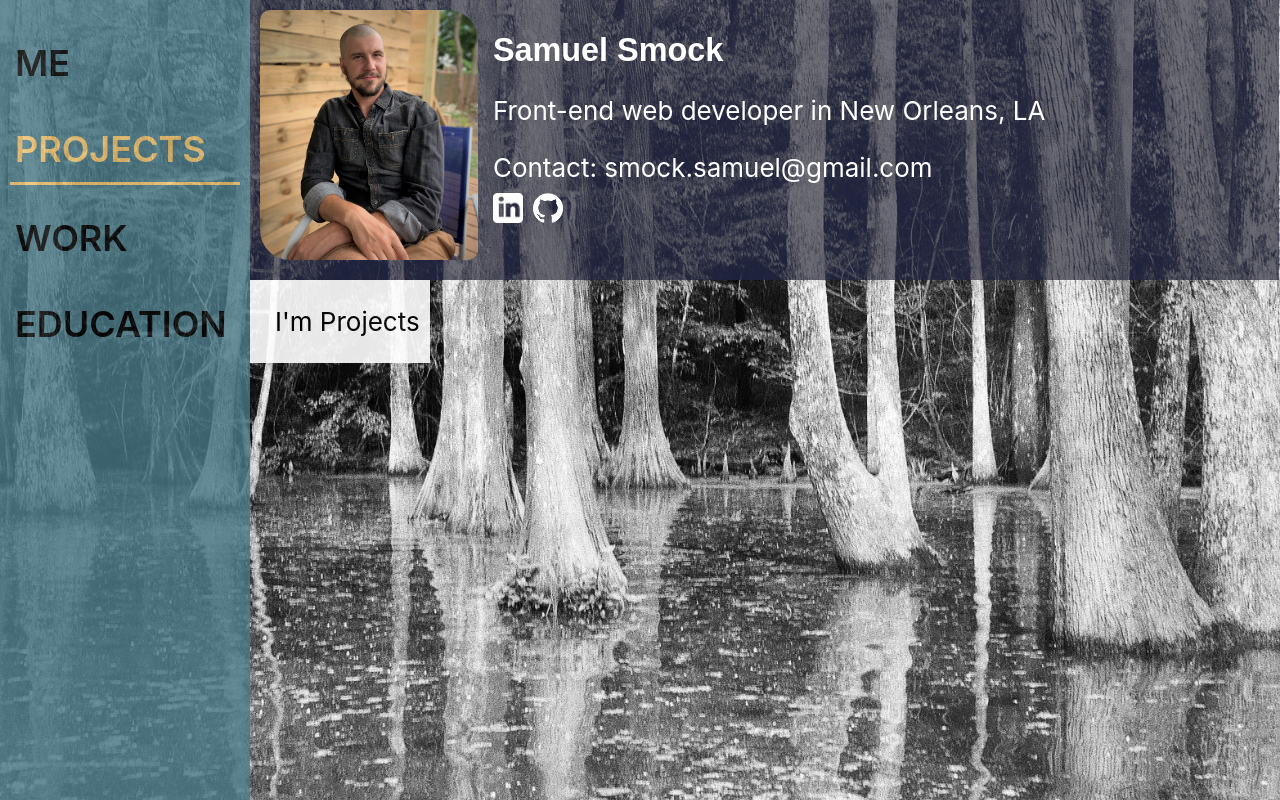
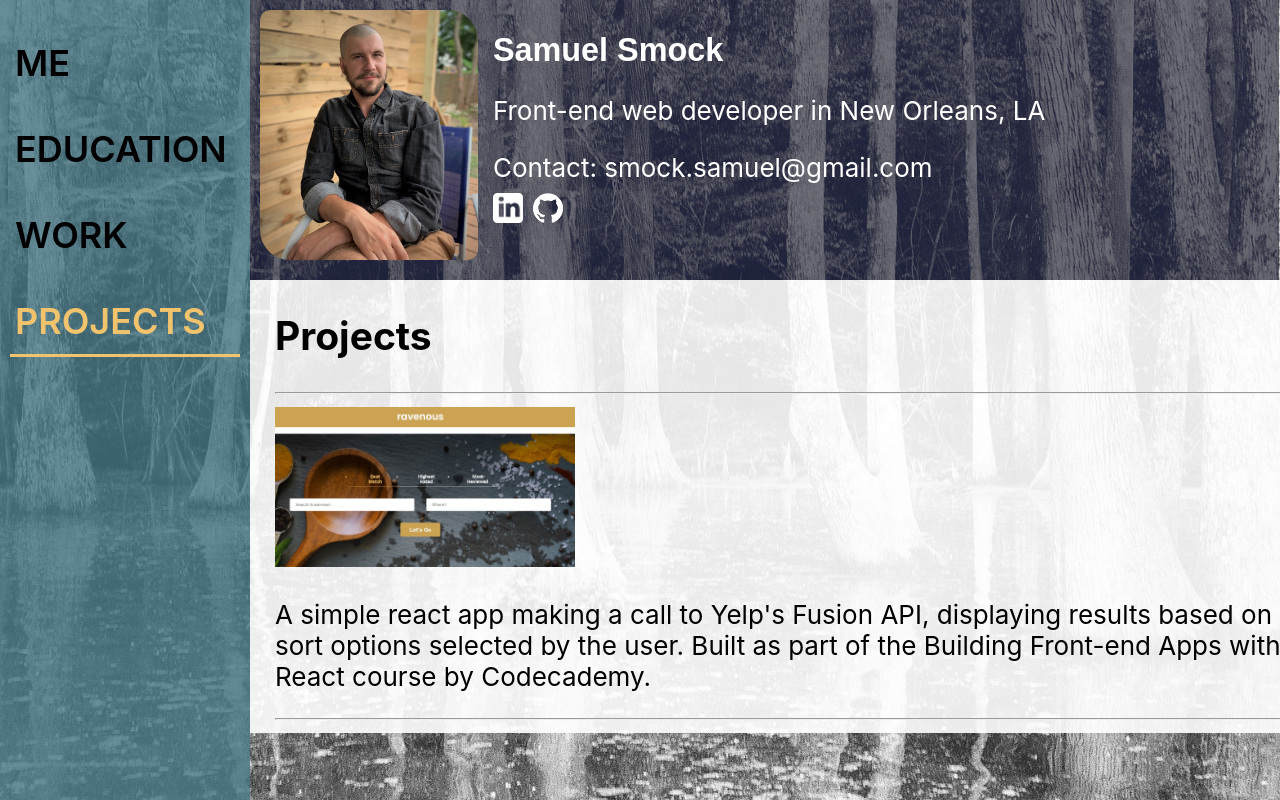
Before and after one commit to samuelsmock/site, a React (Create React App) app: page /projects in a window 1280 px wide. Built offline with nearby package versions, Linux system fonts and the light colour scheme.

Commit message:
first public personal app 9.17.20

```diff
--- a/src/components/App/App.css
+++ b/src/components/App/App.css
@@ -12,15 +12,7 @@
 
 
 
-.right-column{
-  width: auto;
-  display: flex;
-  flex-direction: column;
-  margin-left: 250px;
-  height: 100%;
-  overflow-y: hidden;
 
-}
 .left-sidebar{
   height: 100%;
   position: fixed;
@@ -29,25 +21,38 @@
   flex-shrink: 0;
 }
 
+.right-column{
+  width: auto;
+  display: flex;
+  flex-direction: column;
+  margin-left: 250px;
+  height: 100%;
+  overflow-y: hidden;
+  align-items: auto;
+  align-self: stretch;
+
+}
+
 .top{
-
-  width:100%;
+  width: 100%;
   position: fixed;
   z-index: 2;
   background: inherit;
 }
 
 .page{
+  padding-right: 20px;
+
   margin-top: 280px;
   z-index: 1;
 
   overflow-y: auto;
-  background-color: white;
+  background: rgba(255, 255, 255, 0.9);
   background-size: cover;
-  opacity: 0.9;
 
 
-  max-width: 100vw;
+
+
   position: absolute;
   overflow: hidden;
 
--- a/src/components/Layout/Layout.css
+++ b/src/components/Layout/Layout.css
@@ -1,6 +1,7 @@
 .app-content{
     color: black;
     padding-left: 15px;
+    width: 100%;
 }
 ul{
     margin: 0;
--- a/src/components/MenuBar/Menu.js
+++ b/src/components/MenuBar/Menu.js
@@ -8,16 +8,16 @@ const items = [
         text: 'ME'
     },
     {
-        path: '/projects',
-        text: 'PROJECTS'
+        path: '/education',
+        text: "EDUCATION"
     },
     {
         path: '/work',
         text: 'WORK'
     },
     {
-        path: '/education',
-        text: "EDUCATION"
+        path: '/projects',
+        text: 'PROJECTS'
     }
 ];
 
--- a/src/components/MenuBar/MenuBar.css
+++ b/src/components/MenuBar/MenuBar.css
@@ -1,10 +1,10 @@
 .menuBar {
 
   width: auto;
-  opacity:.8;
+
   margin: 0;
   padding: 0;
-  background-color: rgb(73, 121, 136);
+  background-color: rgb(73, 121, 136, 0.8);
   /*background-image: url('../App/sunny.jpg');
   background-size: cover;
   background-repeat: no-repeat;
--- a/src/pages/Projects/Projects.js
+++ b/src/pages/Projects/Projects.js
@@ -1,12 +1,23 @@
 import React from 'react';
-
+import ravenous from "./ravenous_thumb.jpg"
 
 class Projects extends React.Component {
   render() {
     return (
-    <div>
-        <p>I'm Projects</p>
-    </div>
+      <div>
+
+        <h2>Projects</h2>
+        <hr/>
+
+        <a href= "https://samuelsmock.github.io/ravenous_testsite/" target ="_blank" alt ='' className ='social-icon' rel="noopener noreferrer">
+          <img src={ravenous} width="300"  alt ='' className/>
+        </a>
+        <p>A simple react app making a call to Yelp's Fusion API, displaying results based on sort options selected by the user. Built as part of the
+          Building Front-end Apps with React course by Codecademy.
+        </p>
+        <hr/>
+      </div>
+
   );
   }
 }
--- a/src/pages/Work/Work.js
+++ b/src/pages/Work/Work.js
@@ -1,6 +1,6 @@
 import React from 'react';
 
-import './Work.css';
+
 
 
 class Work extends React.Component {
```
Also changed, not shown: src/pages/Projects/ravenous_thumb.jpg (added), src/pages/Work/Work.css (deleted).
